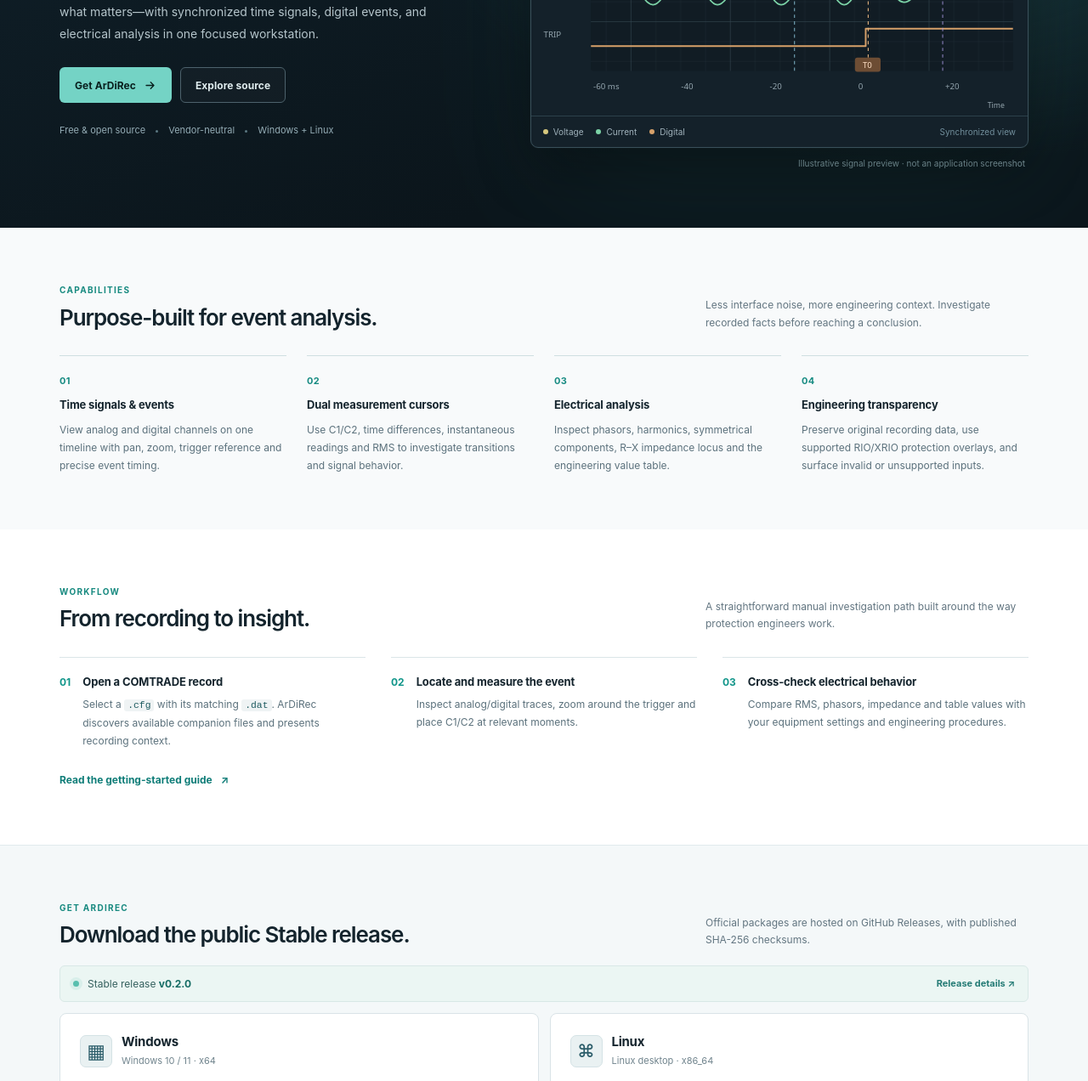
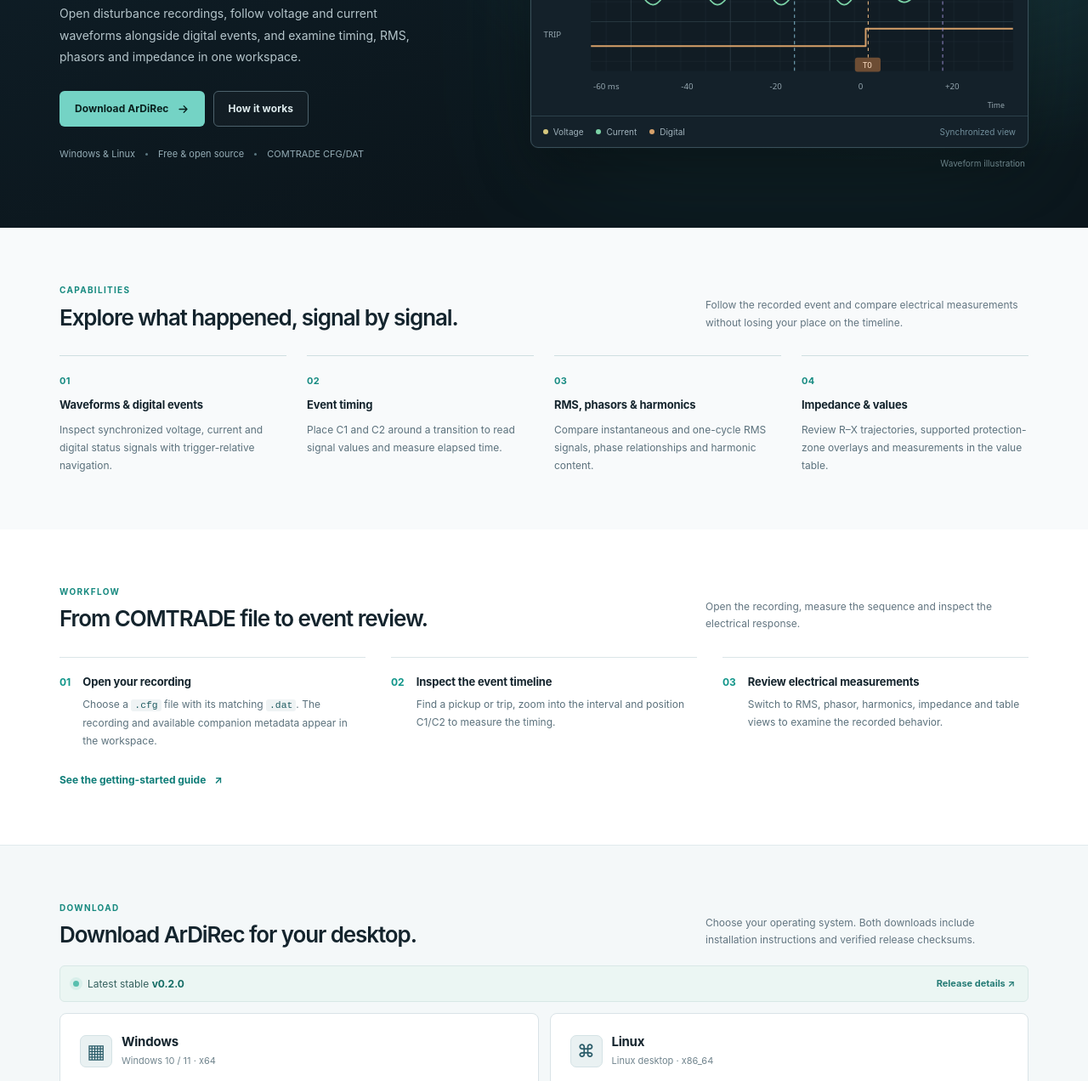
Before and after one commit to masarray/ardirec, a plain HTML site: page index.html in a window 1280 px wide. Shown: the part 380-1652 px from the top of the page at 85% size. Drawn offline with Linux system fonts and the light colour scheme; no server answers.

Commit message:
site: replace maintainer-oriented landing copy with clear user benefits and installation guidance

```diff
--- a/index.html
+++ b/index.html
@@ -4,7 +4,7 @@
   <meta charset="utf-8">
   <meta name="viewport" content="width=device-width, initial-scale=1">
   <meta name="theme-color" content="#0d171e">
-  <meta name="description" content="ArDiRec is a free, open-source COMTRADE disturbance analysis workstation for power system and protection engineers. Download for Windows and Linux.">
+  <meta name="description" content="Analyze COMTRADE disturbance records with ArDiRec: waveforms, digital events, RMS, phasors, harmonics and impedance. Free for Windows and Linux.">
   <meta name="author" content="ArDiRec contributors">
   <meta name="robots" content="index,follow">
   <link rel="canonical" href="https://masarray.github.io/ardirec/">
@@ -18,8 +18,8 @@
   <meta property="og:type" content="website">
   <meta property="og:url" content="https://masarray.github.io/ardirec/">
   <meta property="og:site_name" content="ArDiRec">
-  <meta property="og:title" content="ArDiRec — Disturbance Analysis, Without the Clutter">
-  <meta property="og:description" content="Explore COMTRADE waveforms, digital events, phasors, RMS, harmonics and R–X impedance in a focused engineering workstation.">
+  <meta property="og:title" content="ArDiRec — COMTRADE Disturbance Analysis">
+  <meta property="og:description" content="Examine COMTRADE recordings, measure event timing, and review RMS, phasors, harmonics and impedance in one desktop application.">
   <meta property="og:image" content="https://masarray.github.io/ardirec/icon/android-chrome-512x512.png">
   <meta property="og:image:alt" content="ArDiRec application logo">
   <meta name="twitter:card" content="summary">
@@ -49,19 +49,19 @@
     <div id="top" class="hero-surface">
       <div class="wrap hero">
         <div class="hero-copy">
-          <div class="eyebrow"><span class="live-dot" aria-hidden="true"></span> Open-source protection engineering software</div>
-          <h1>Every signal.<br><span>One clear picture.</span></h1>
-          <p class="lead">Open COMTRADE records, investigate disturbances, and measure what matters—with synchronized time signals, digital events, and electrical analysis in one focused workstation.</p>
+          <div class="eyebrow"><span class="live-dot" aria-hidden="true"></span> COMTRADE analysis for protection engineers</div>
+          <h1>See the whole event.<br><span>Understand the details.</span></h1>
+          <p class="lead">Open disturbance recordings, follow voltage and current waveforms alongside digital events, and examine timing, RMS, phasors and impedance in one workspace.</p>
           <div class="hero-actions">
             <a class="button button-primary" href="#download">
-              Get ArDiRec <svg aria-hidden="true" viewBox="0 0 20 20" width="15" height="15"><path d="M4 10h12m-5-5 5 5-5 5" fill="none" stroke="currentColor" stroke-width="1.7" stroke-linecap="round" stroke-linejoin="round"/></svg>
+              Download ArDiRec <svg aria-hidden="true" viewBox="0 0 20 20" width="15" height="15"><path d="M4 10h12m-5-5 5 5-5 5" fill="none" stroke="currentColor" stroke-width="1.7" stroke-linecap="round" stroke-linejoin="round"/></svg>
             </a>
-            <a class="button button-secondary" href="https://github.com/masarray/ardirec">Explore source</a>
+            <a class="button button-secondary" href="#workflow">How it works</a>
           </div>
-          <div class="hero-meta"><span>Free &amp; open source</span><span>Vendor-neutral</span><span>Windows + Linux</span></div>
+          <div class="hero-meta"><span>Windows &amp; Linux</span><span>Free &amp; open source</span><span>COMTRADE CFG/DAT</span></div>
         </div>
         <div class="preview-wrap">
-          <div class="preview" role="img" aria-label="Illustrative engineering waveform preview showing synchronized voltage and current waveforms, two measurement cursors, and a digital trip event">
+          <div class="preview" role="img" aria-label="Illustrated waveform timeline with voltage, current, digital trip event and measurement cursors">
             <div class="preview-top"><span class="window-dots" aria-hidden="true"><i></i><i></i><i></i></span><span>Time Signals <span class="preview-breadcrumb">/ Disturbance Record</span></span><span class="preview-pills">50 Hz <b>·</b> C1 / C2</span></div>
             <div class="preview-tools"><span>TRIGGER RELATIVE</span><span class="preview-mode">Instantaneous <span aria-hidden="true">⌄</span></span></div>
             <svg class="signal" viewBox="0 0 600 306" xmlns="http://www.w3.org/2000/svg" aria-hidden="true" focusable="false">
@@ -94,63 +94,63 @@
             </svg>
             <div class="preview-status"><span><i class="legend legend-yellow"></i>Voltage</span><span><i class="legend legend-green"></i>Current</span><span><i class="legend legend-orange"></i>Digital</span><span class="preview-fps">Synchronized view</span></div>
           </div>
-          <p class="preview-caption">Illustrative signal preview · not an application screenshot</p>
+          <p class="preview-caption">Waveform illustration</p>
         </div>
       </div>
     </div>
 
     <section id="features" class="section features-section">
       <div class="wrap">
-        <div class="section-heading"><div><p class="overline">CAPABILITIES</p><h2>Purpose-built for event analysis.</h2></div><p>Less interface noise, more engineering context. Investigate recorded facts before reaching a conclusion.</p></div>
+        <div class="section-heading"><div><p class="overline">CAPABILITIES</p><h2>Explore what happened, signal by signal.</h2></div><p>Follow the recorded event and compare electrical measurements without losing your place on the timeline.</p></div>
         <div class="feature-grid">
-          <article class="feature"><div class="feature-icon" aria-hidden="true">01</div><h3>Time signals &amp; events</h3><p>View analog and digital channels on one timeline with pan, zoom, trigger reference and precise event timing.</p></article>
-          <article class="feature"><div class="feature-icon" aria-hidden="true">02</div><h3>Dual measurement cursors</h3><p>Use C1/C2, time differences, instantaneous readings and RMS to investigate transitions and signal behavior.</p></article>
-          <article class="feature"><div class="feature-icon" aria-hidden="true">03</div><h3>Electrical analysis</h3><p>Inspect phasors, harmonics, symmetrical components, R–X impedance locus and the engineering value table.</p></article>
-          <article class="feature"><div class="feature-icon" aria-hidden="true">04</div><h3>Engineering transparency</h3><p>Preserve original recording data, use supported RIO/XRIO protection overlays, and surface invalid or unsupported inputs.</p></article>
+          <article class="feature"><div class="feature-icon" aria-hidden="true">01</div><h3>Waveforms &amp; digital events</h3><p>Inspect synchronized voltage, current and digital status signals with trigger-relative navigation.</p></article>
+          <article class="feature"><div class="feature-icon" aria-hidden="true">02</div><h3>Event timing</h3><p>Place C1 and C2 around a transition to read signal values and measure elapsed time.</p></article>
+          <article class="feature"><div class="feature-icon" aria-hidden="true">03</div><h3>RMS, phasors &amp; harmonics</h3><p>Compare instantaneous and one-cycle RMS signals, phase relationships and harmonic content.</p></article>
+          <article class="feature"><div class="feature-icon" aria-hidden="true">04</div><h3>Impedance &amp; values</h3><p>Review R–X trajectories, supported protection-zone overlays and measurements in the value table.</p></article>
         </div>
       </div>
     </section>
 
     <section id="workflow" class="section workflow-section">
       <div class="wrap">
-        <div class="section-heading"><div><p class="overline">WORKFLOW</p><h2>From recording to insight.</h2></div><p>A straightforward manual investigation path built around the way protection engineers work.</p></div>
+        <div class="section-heading"><div><p class="overline">WORKFLOW</p><h2>From COMTRADE file to event review.</h2></div><p>Open the recording, measure the sequence and inspect the electrical response.</p></div>
         <div class="steps">
-          <div class="step"><span class="step-num">01</span><div><h3>Open a COMTRADE record</h3><p>Select a <code>.cfg</code> with its matching <code>.dat</code>. ArDiRec discovers available companion files and presents recording context.</p></div></div>
-          <div class="step"><span class="step-num">02</span><div><h3>Locate and measure the event</h3><p>Inspect analog/digital traces, zoom around the trigger and place C1/C2 at relevant moments.</p></div></div>
-          <div class="step"><span class="step-num">03</span><div><h3>Cross-check electrical behavior</h3><p>Compare RMS, phasors, impedance and table values with your equipment settings and engineering procedures.</p></div></div>
+          <div class="step"><span class="step-num">01</span><div><h3>Open your recording</h3><p>Choose a <code>.cfg</code> file with its matching <code>.dat</code>. The recording and available companion metadata appear in the workspace.</p></div></div>
+          <div class="step"><span class="step-num">02</span><div><h3>Inspect the event timeline</h3><p>Find a pickup or trip, zoom into the interval and position C1/C2 to measure the timing.</p></div></div>
+          <div class="step"><span class="step-num">03</span><div><h3>Review electrical measurements</h3><p>Switch to RMS, phasor, harmonics, impedance and table views to examine the recorded behavior.</p></div></div>
         </div>
-        <a class="text-link" href="https://github.com/masarray/ardirec/blob/main/docs/GETTING_STARTED.md">Read the getting-started guide <span aria-hidden="true">↗</span></a>
+        <a class="text-link" href="https://github.com/masarray/ardirec/blob/main/docs/GETTING_STARTED.md">See the getting-started guide <span aria-hidden="true">↗</span></a>
       </div>
     </section>
 
     <section id="download" class="section download-section">
       <div class="wrap">
-        <div class="section-heading"><div><p class="overline">GET ARDIREC</p><h2>Download the public Stable release.</h2></div><p>Official packages are hosted on GitHub Releases, with published SHA-256 checksums.</p></div>
-        <div class="release-line"><span class="release-dot" aria-hidden="true"></span><span>Stable release <strong data-release-version>v0.2.0</strong></span><a href="https://github.com/masarray/ardirec/releases/latest" id="release-notes">Release details ↗</a></div>
+        <div class="section-heading"><div><p class="overline">DOWNLOAD</p><h2>Download ArDiRec for your desktop.</h2></div><p>Choose your operating system. Both downloads include installation instructions and verified release checksums.</p></div>
+        <div class="release-line"><span class="release-dot" aria-hidden="true"></span><span>Latest stable <strong data-release-version>v0.2.0</strong></span><a href="https://github.com/masarray/ardirec/releases/latest" id="release-notes">Release details ↗</a></div>
         <div class="download-grid">
           <article class="download-card">
             <div class="platform-title"><span class="platform-mark" aria-hidden="true">▦</span><div><h3>Windows</h3><span>Windows 10 / 11 · x64</span></div></div>
-            <p>Conventional per-user installer with Start menu integration and standard uninstall.</p>
+            <p>Install for your Windows user account, launch from the Start menu and uninstall normally.</p>
             <a id="download-windows" class="download-button" href="https://github.com/masarray/ardirec/releases/download/v0.2.0/ArDiRec-v0.2.0-Windows-x64-Setup.zip">Download Windows ZIP <span aria-hidden="true">↗</span></a>
-            <div class="package-meta">Installer ZIP · 23.8 MB <span aria-hidden="true">·</span> Signed: no</div>
+            <div class="package-meta">Installer ZIP · 23.8 MB</div>
           </article>
           <article class="download-card">
             <div class="platform-title"><span class="platform-mark platform-linux" aria-hidden="true">⌘</span><div><h3>Linux</h3><span>Linux desktop · x86_64</span></div></div>
-            <p>One archive containing a Debian package and portable AppImage for compatible Linux systems.</p>
+            <p>Install the Debian package on compatible systems or launch the included AppImage.</p>
             <a id="download-linux" class="download-button" href="https://github.com/masarray/ardirec/releases/download/v0.2.0/ArDiRec-v0.2.0-Linux-x86_64-Setup.zip">Download Linux ZIP <span aria-hidden="true">↗</span></a>
             <div class="package-meta">Debian / AppImage ZIP · 85.3 MB</div>
           </article>
         </div>
-        <div class="download-foot"><p><strong>Download safely.</strong> Windows packages are not code-signed; browser or SmartScreen warnings may appear. ZIP packaging does not bypass these warnings.</p><a id="download-checksums" href="https://github.com/masarray/ardirec/releases/download/v0.2.0/SHA256SUMS.txt">Verify SHA-256 checksums ↗</a></div>
+        <div class="download-foot"><p><strong>Windows note:</strong> The installer is unsigned and may display a SmartScreen warning. Confirm the source and SHA-256 checksum before installing.</p><a id="download-checksums" href="https://github.com/masarray/ardirec/releases/download/v0.2.0/SHA256SUMS.txt">Verify SHA-256 checksums ↗</a></div>
       </div>
     </section>
 
     <section class="section trust-section">
       <div class="wrap trust-inner">
-        <div><p class="overline">OPEN ENGINEERING</p><h2>Independent. Inspectable. Practical.</h2><p>ArDiRec is built in C++20 and Qt Quick with indexed record access and performance-aware waveform rendering. The source is openly available under GPL-3.0-or-later.</p></div>
+        <div><p class="overline">OPEN ENGINEERING</p><h2>Free, open-source engineering tools.</h2><p>ArDiRec is free to use and available under GPL-3.0-or-later. Explore the source, read the supported-format guidance or report an issue with a recording.</p></div>
         <div class="trust-links"><a href="https://github.com/masarray/ardirec">Source code <span aria-hidden="true">↗</span></a><a href="https://github.com/masarray/ardirec/blob/main/docs/COMTRADE_COMPATIBILITY.md">Compatibility notes <span aria-hidden="true">↗</span></a><a href="https://github.com/masarray/ardirec/issues">Report an issue <span aria-hidden="true">↗</span></a></div>
       </div>
-      <div class="wrap disclaimer">ArDiRec v0.2.0 supports manual disturbance investigation. It does not certify universal vendor compatibility or provide automatic fault conclusions. Verify critical interpretations against approved engineering procedures.</div>
+      <div class="wrap disclaimer">ArDiRec is designed for manual event investigation, not automatic fault diagnosis. Check recording metadata and measurements before using results in protection decisions.</div>
     </section>
   </main>
   <footer class="site-footer">
```
